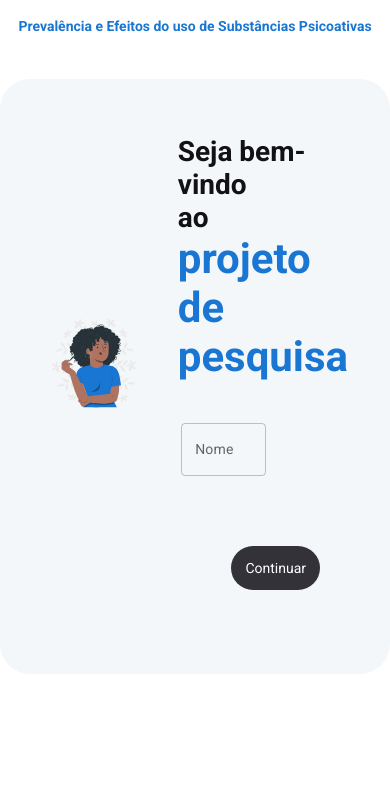
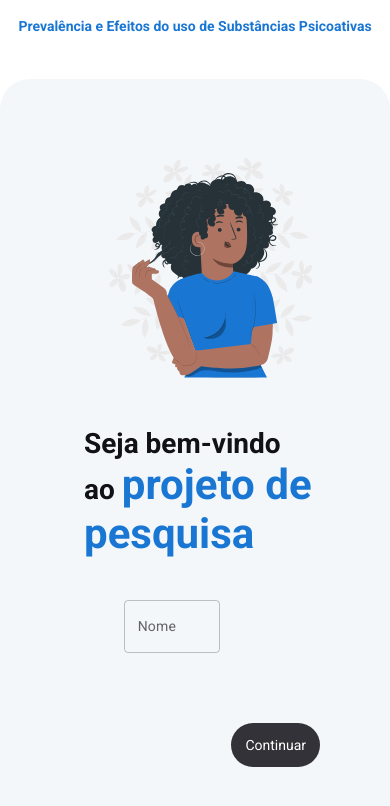
Before and after one commit to kalinDev/FormProjetoDePesquisa, a React (Vite) app: page / in a window 390 px wide. Shown: the top 806 px of the page. Built offline with nearby package versions, Linux system fonts and the light colour scheme.

Commit message:
fix: grid in page home

```diff
--- a/src/components/modalBlock/ModalBlock.tsx
+++ b/src/components/modalBlock/ModalBlock.tsx
@@ -30,7 +30,7 @@ export function ModalBlock({ label, title, content }: ModalProps) {
           <h2 id="parent-modal-title">{title}</h2>
           {content.map(paragraph => {
             return (
-              <p >
+              <p key={paragraph}>
                 {paragraph}
               </p>
             )
--- a/src/pages/home/Home.module.css
+++ b/src/pages/home/Home.module.css
@@ -42,12 +42,12 @@ footer > button:disabled  {
         font-size: 87.5%;
     }
 
-    .wrapper main {
+    main {
         padding-left: 3rem;
         grid-template-columns: 1fr;
     }
 
-    .wrapper main div {
+    main div {
         justify-self: center;
         align-items: start;
     }
--- a/src/pages/home/Home.tsx
+++ b/src/pages/home/Home.tsx
@@ -39,8 +39,6 @@ export function Home() {
 
             <Input
               id={`nome`}
-              questionNumber={""}
-              label={"Digite seu nome:"}
               type='text'
               register={register}
               placeholder='Nome'
```
